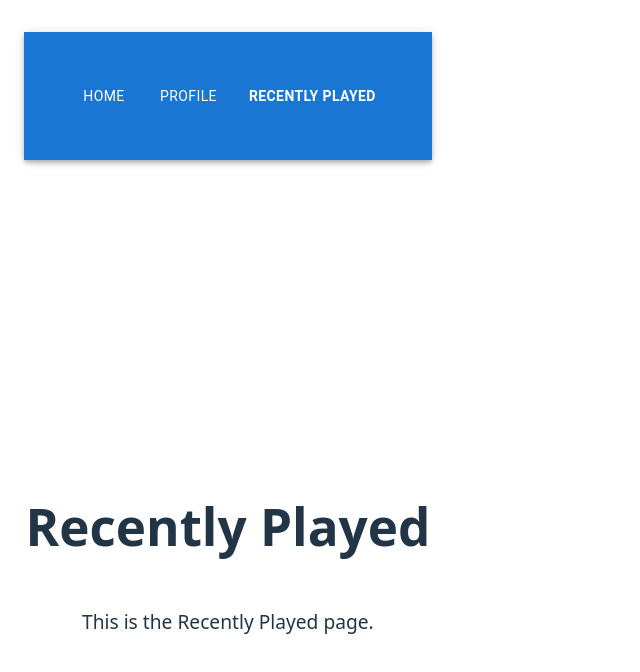
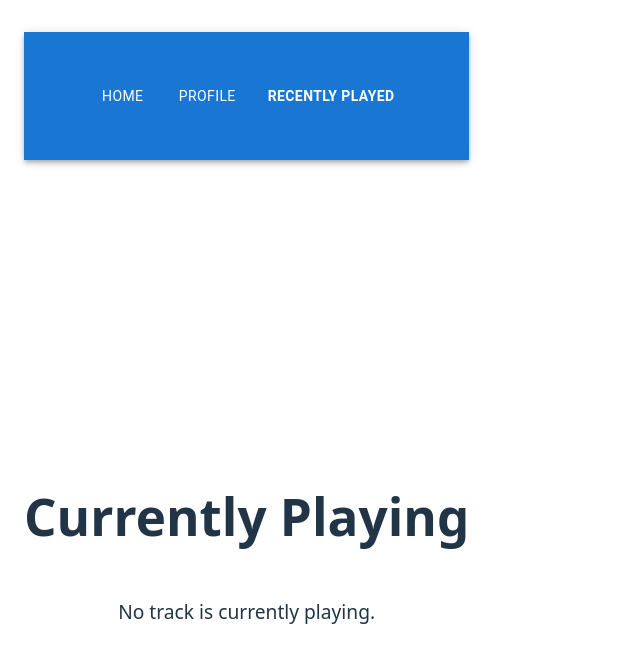
Before and after one commit to jackivison01/spotify-stats, a React (Vite) app in the folder main/: page /recently-played in a window 1280 px wide. Shown: the top 672 px of the page, without its empty margins (0-640 px from the left). Built offline with nearby package versions, Linux system fonts and the light colour scheme.

Commit message:
Adding currently playing song to page

```diff
--- a/main/src/components/profile/ArtistContainer.tsx
+++ b/main/src/components/profile/ArtistContainer.tsx
@@ -25,7 +25,7 @@ export default function ArtistContainer({ artists, timeRange, setTimeRange }: Ar
       <ul style={{ listStyleType: "none", padding: 0 }}>
         {artists.map((artist) => (
           <li key={artist.id} style={{ display: "flex", alignItems: "center", marginBottom: 10 }}>
-            <img src={artist.images[0]?.url} alt={artist.name} style={{ width: 50, borderRadius: "50%" }} />
+            <img src={artist.images[0]?.url} alt={artist.name} style={{ width: 50 }} />
             <p>{artist.name}</p>
           </li>
         ))}
--- a/main/src/components/profile/TrackContainer.tsx
+++ b/main/src/components/profile/TrackContainer.tsx
@@ -24,7 +24,7 @@ export default function TrackContainer({ tracks, timeRange, setTimeRange }: Trac
       <ul style={{ listStyleType: "none", padding: 0 }}>
         {tracks.map((track) => (
           <li key={track.id} style={{ display: "flex", alignItems: "center", marginBottom: 10 }}>
-            <img src={track.album.images[0]?.url} alt={track.name} style={{ width: 50, borderRadius: "50%" }} />
+            <img src={track.album.images[0]?.url} alt={track.name} style={{ width: 50 }} />
             <p>{track.name}</p>
           </li>
         ))}
--- a/main/src/pages/LoginPage.tsx
+++ b/main/src/pages/LoginPage.tsx
@@ -10,6 +10,7 @@ const LoginPage: React.FC = () => {
       'user-read-email',
       'playlist-read-private',
       'user-top-read',
+      'user-read-currently-playing',
     ]; // Add more scopes as needed
 
     const authUrl = `https://accounts.spotify.com/authorize?response_type=token&client_id=${clientId}&redirect_uri=${encodeURIComponent(
--- a/main/src/pages/RecentlyPlayedPage.tsx
+++ b/main/src/pages/RecentlyPlayedPage.tsx
@@ -1,8 +1,62 @@
+import { getCurrentlyPlaying } from "../services/api";
+import { useEffect, useState } from "react";
+import { CurrentlyPlaying } from "../types/currently_playing";
+import { Track } from "../types/album";
+
 export default function RecentlyPlayedPage() {
+  const [currentlyPlaying, setCurrentlyPlaying] = useState<CurrentlyPlaying | null>(null); //object for currently playing
+  const [currentTrack, setCurrentTrack] = useState<Track | null>(null); //current track object
+  const [loading, setLoading] = useState<boolean>(true);
+
+  useEffect(() => {
+    const fetchCurrentlyPlaying = async () => {
+      const access_token = localStorage.getItem("spotify_access_token");
+      if (!access_token) {
+        console.error("Access token not found. Please log in.");
+        setLoading(false);
+        return;
+      }
+
+      try {
+        const data = await getCurrentlyPlaying(access_token);
+        if (data) {
+          setCurrentlyPlaying(data);
+          setCurrentTrack(data.item);
+          console.log(data.item);
+        } else {
+          console.log("No currently playing track.");
+        }
+      } catch (error) {
+        console.log("Error fetching currently playing data:", error);
+      } finally {
+        setLoading(false); // Stop loading after API call completes
+      }
+    };
+
+    fetchCurrentlyPlaying();
+  }, []);
+
   return (
     <div style={{ display: 'flex', flexDirection: 'column', alignItems: 'center', justifyContent: 'center', height: '100vh' }}>
-      <h1>Recently Played</h1>
-      <p>This is the Recently Played page.</p>
+      <h1>Currently Playing</h1>
+      <div style={{ display: "flex", flexDirection: "column", alignItems: "center", marginBottom: 20 }}>
+        {loading ? ( // Check the loading state
+          <p>Loading currently playing...</p>
+        ) : (currentlyPlaying && currentTrack) ? (
+          <div style={{ textAlign: "center" }}>
+            <img
+              src={currentTrack.album.images[0]?.url}
+              alt="Album Cover"
+              style={{ width: 150 }}
+            />
+            <h2 style={{ whiteSpace: "normal", wordBreak: "break-word" }}>
+              {currentTrack.name} - {currentTrack.artists.map((artist) => artist.name).join(", ")}
+            </h2>
+          </div>
+        ) : (
+          <p>No track is currently playing.</p> // Message when no track is playing
+        )}
+      </div>
     </div>
   );
 }
--- a/main/src/services/api.ts
+++ b/main/src/services/api.ts
@@ -66,9 +66,9 @@ export async function getCurrentlyPlaying(accessToken: string): Promise<Currentl
                 },
             }
         );
-        return response.data.item;
-    } catch (error) {
-        console.error('Error fetching currently playing track:', error);
+        return response.data ?? null;
+    } catch (error: any) {
+        console.error('Error fetching currently playing track:', error.response?.data || error.message);
         return null;
     }
 }
```
Also changed, not shown: main/src/types/currently_playing.ts (+15 -22 lines).
